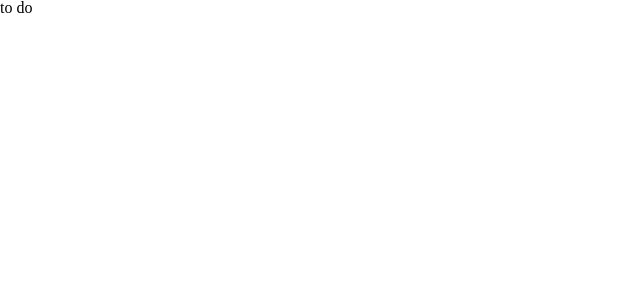
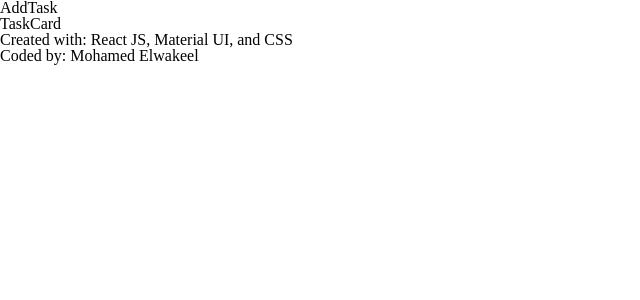
Before and after one commit to Mohamed-Elwakeel/Todo-app, a React (Create React App) app: page / in a window 1280 px wide. Shown: the top 300 px of the page, without its empty margins (0-640 px from the left). Built offline with nearby package versions, Linux system fonts and the light colour scheme.

Commit message:
added new component for the homePage with a simple logic and AddTask also and TaskCard

```diff
--- a/public/index.html
+++ b/public/index.html
@@ -10,7 +10,6 @@
       content="Web site created using create-react-app"
     />
     <link rel="apple-touch-icon" href="%PUBLIC_URL%/logo192.png" />
-    <link rel="manifest" href="%PUBLIC_URL%/manifest.json" />
     <title>ToDo App</title>
   </head>
   <body>
--- a/src/App.js
+++ b/src/App.js
@@ -1,10 +1,16 @@
-import './App.css';
+import { BrowserRouter, Route, Routes } from "react-router-dom";
+import "./App.css";
+import Home from "./Pages/Home";
+
 
 function App() {
+
   return (
-    <div className="App">
-      <h1>to do</h1>
-    </div>
+    <BrowserRouter>
+      <Routes>
+        <Route path="/" element={<Home />} />
+      </Routes>
+    </BrowserRouter>
   );
 }
 
--- /dev/null
+++ b/src/Components/AddTask/AddTask.jsx
@@ -0,0 +1,7 @@
+import React from 'react'
+
+export default function AddTask() {
+    return (
+        <div>AddTask</div>
+    )
+}
--- /dev/null
+++ b/src/Components/TaskCard/TaskCard.jsx
@@ -0,0 +1,7 @@
+import React from 'react'
+
+export default function TaskCard() {
+    return (
+        <div>TaskCard</div>
+    )
+}
--- /dev/null
+++ b/src/Pages/Home.jsx
@@ -0,0 +1,22 @@
+import React from "react";
+import TaskCard from "../Components/TaskCard/TaskCard";
+import AddTask from "../Components/AddTask/AddTask";
+
+
+export default function HomePage() {
+
+    return (
+        <div className="app-container">
+            <div className="todoCard">
+                <AddTask />
+                <div className="task-list">
+                    <TaskCard />
+                </div>
+            </div>
+            <div className="appInfo">
+                <div>Created with: React JS, Material UI, and CSS</div>
+                <div>Coded by: Mohamed Elwakeel</div>
+            </div>
+        </div>
+    );
+}
```
Also changed, not shown: src/Components/AddTask/AddTask.module.css (added), src/Components/TaskCard/TaskCard.module.css (added), src/Pages/Home.module.css (added).
